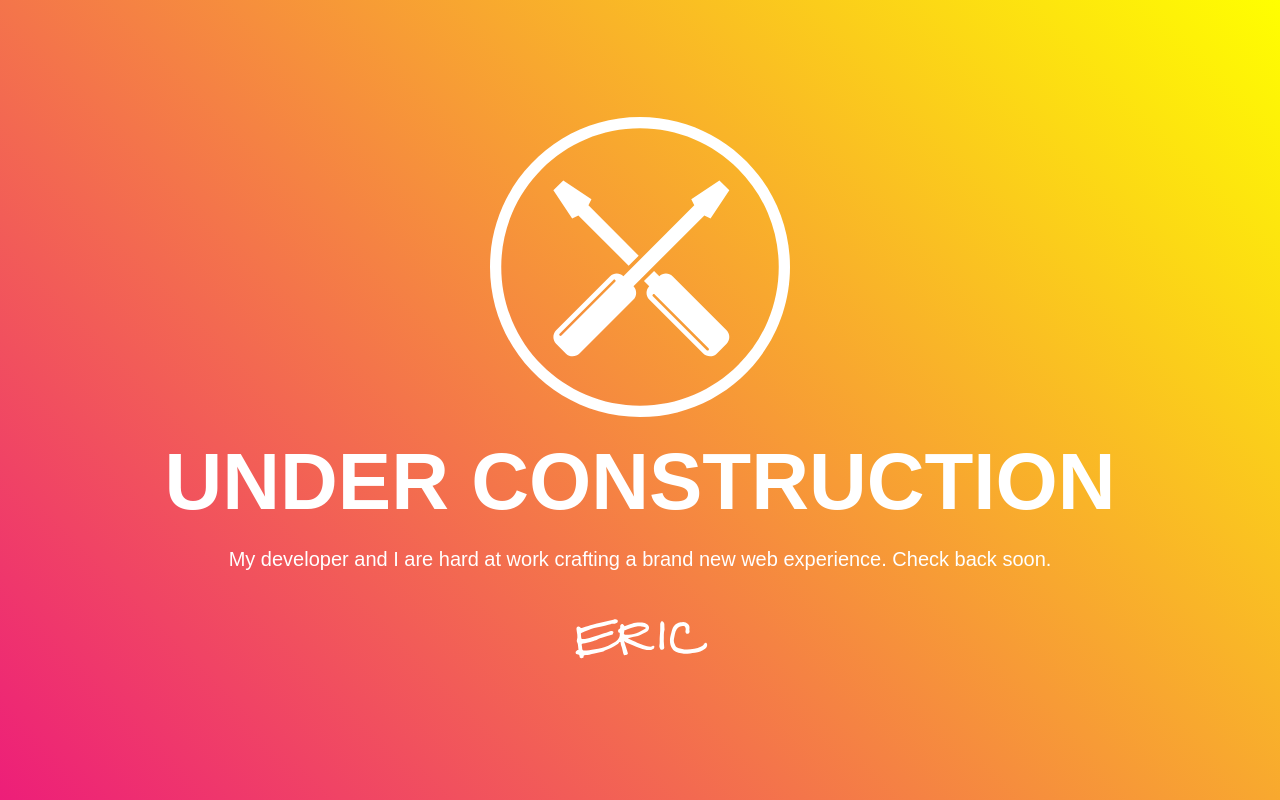
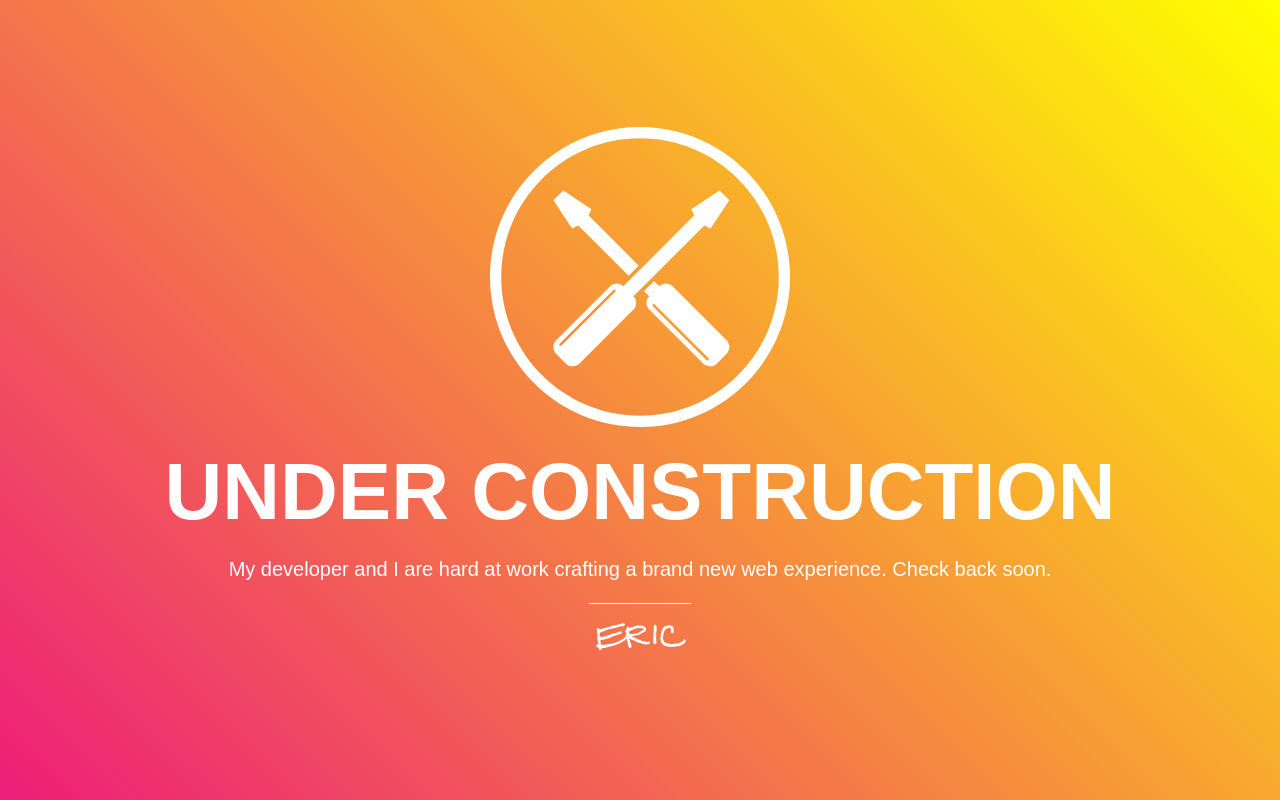
Before and after one commit to ericmlaine/ericmlaine.github.io, a plain HTML site: page index.html in a window 1280 px wide. Drawn offline with Linux system fonts and the light colour scheme.

```diff
--- a/assets/styles.css
+++ b/assets/styles.css
@@ -37,7 +37,7 @@
 .Body {
     color: white;
     display: block;
-    padding: 20px 100px 20px 100px;
+    padding: 20px 100px 0px 100px;
     font: 20px proxima-nova, gotham, arial;
     font-weight: normal;
     text-align: center;
@@ -46,5 +46,7 @@
     width: 300px;
 }
 .Eric {
-    width: 150px;
+    width: 10%;
+    padding-top: 15px;
+    border-top: solid 1px;
 }
```
Also changed, not shown: 1 other file.
